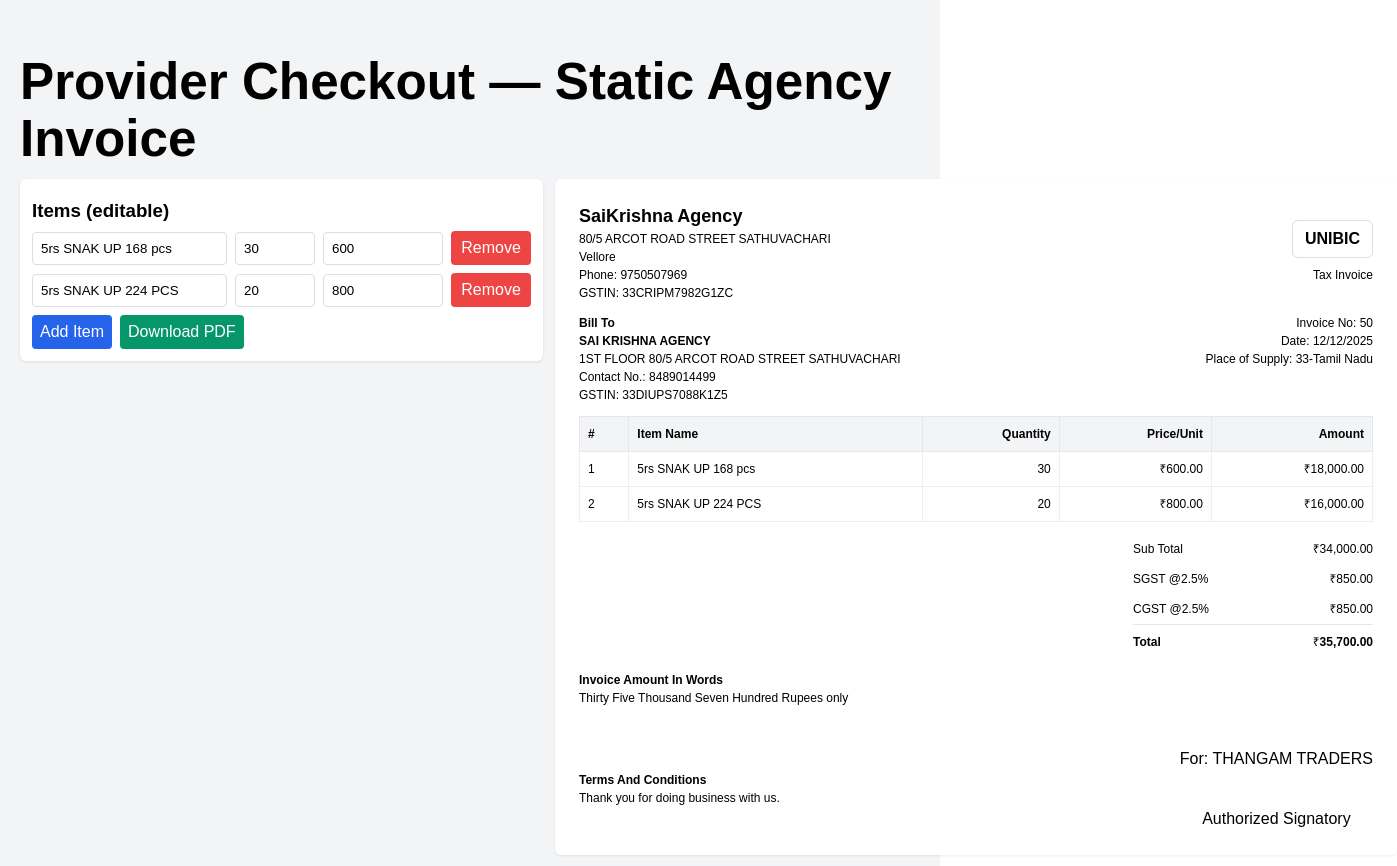
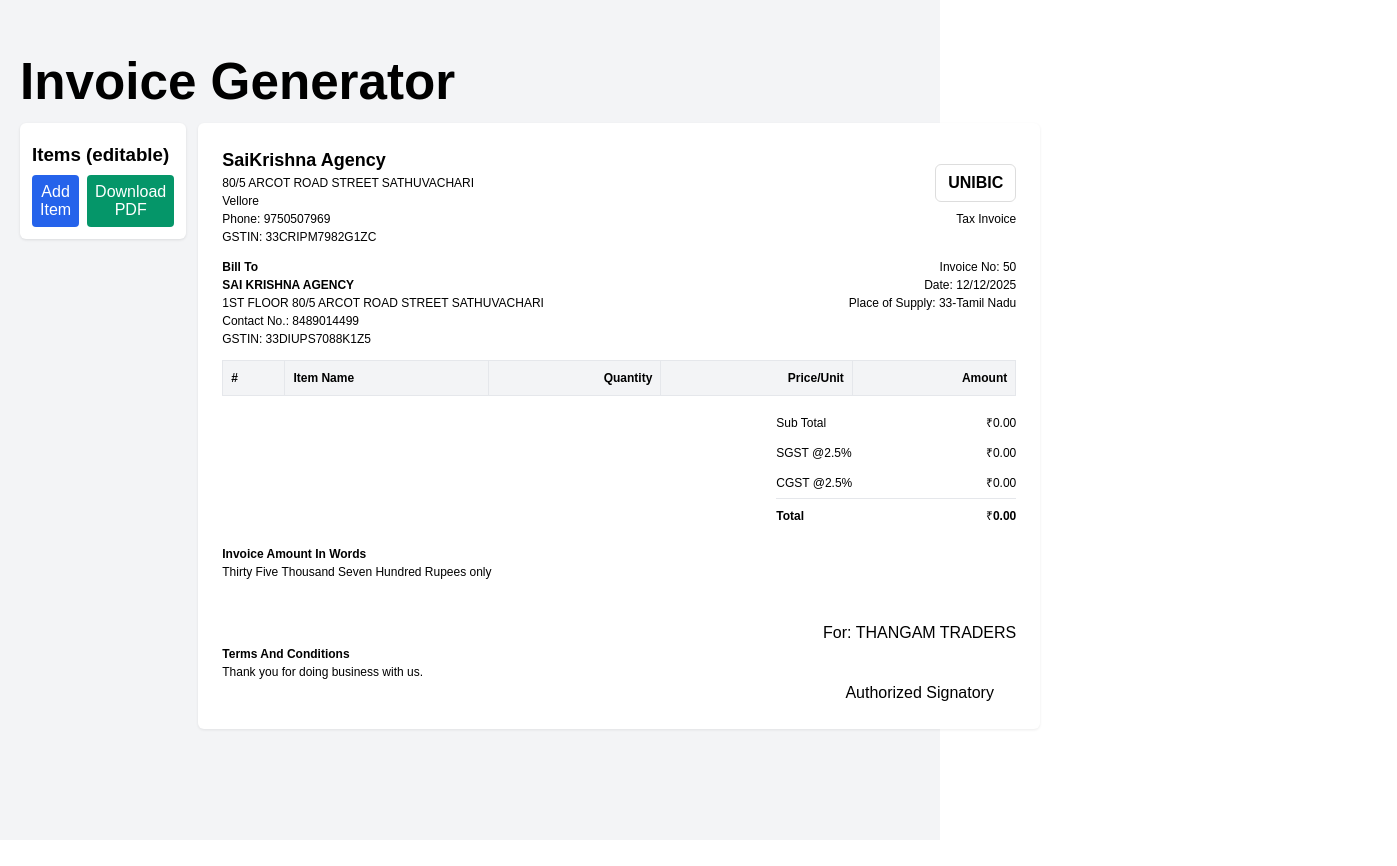
Before and after one commit to SNSAIKRISHNA/SaiKrishna-Agency, a React (Vite) app: page / in a window 1280 px wide. Shown: the top 866 px of the page, 1397 px wide, since content can reach past the window. After the commit the page ends 840 px from the top, so only its background shows below. Built offline with nearby package versions, Linux system fonts and the light colour scheme.

Commit message:
commit -1

```diff
--- a/src/App.jsx
+++ b/src/App.jsx
@@ -25,10 +25,7 @@ export default function App() {
   };
 
   // Items (editable by provider) - initial items mimic the photo
-  const [items, setItems] = useState([
-    { id: 1, name: "5rs SNAK UP 168 pcs", qty: 30, price: 600 },
-    { id: 2, name: "5rs SNAK UP 224 PCS", qty: 20, price: 800 },
-  ]);
+  const [items, setItems] = useState([]);
 
   const invoiceRef = useRef(null);
 
@@ -169,6 +166,8 @@ export default function App() {
     })}`;
   }
 
+  //------------------------------------Render UI-----------------------------------------------------------//
+
   return (
     <div
       style={{
@@ -180,9 +179,7 @@ export default function App() {
       }}
     >
       <div style={{ maxWidth: 900, margin: "0 auto" }}>
-        <h1 style={{ marginBottom: 12 }}>
-          Provider Checkout — Static Agency Invoice
-        </h1>
+        <h1 style={{ marginBottom: 12 }}>Invoice Generator</h1>
 
         <div style={{ display: "flex", gap: 12 }}>
           <div style={{ flex: 1 }}>
@@ -214,6 +211,7 @@ export default function App() {
                       border: "1px solid #ddd",
                       borderRadius: 4,
                     }}
+                    placeholder="items name"
                   />
                   <input
                     type="number"
@@ -226,6 +224,7 @@ export default function App() {
                       border: "1px solid #ddd",
                       borderRadius: 4,
                     }}
+                    placeholder="quantity"
                   />
                   <input
                     type="number"
@@ -238,6 +237,7 @@ export default function App() {
                       border: "1px solid #ddd",
                       borderRadius: 4,
                     }}
+                    placeholder="price per unit"
                   />
                   <button
                     onClick={() => removeItem(it.id)}
```
